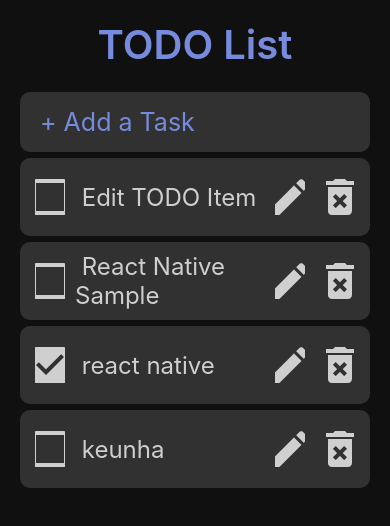
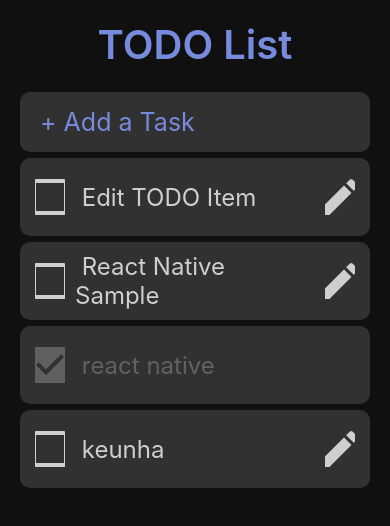
Before and after one commit to l33keunha/react-native, a React Native app in the folder react-native-todo/: screen / in a window 390 px wide. Shown: the top 526 px of the page. Built offline with nearby package versions, Linux system fonts and the light colour scheme.

Commit message:
기능 구현 - 수정, 입력 취소하기

```diff
--- a/react-native-todo/src/App.js
+++ b/react-native-todo/src/App.js
@@ -59,6 +59,17 @@ export default function App(){
         setTasks(currentTasks);
     }
 
+    // 수정
+    const _updateTask = item => {
+        const currentTasks = Object.assign({}, tasks);
+        currentTasks[item.id] = item;
+        setTasks(currentTasks);
+    }
+
+    const _onBlur = () => {
+        setNewTask('');
+    }
+
     const _handleTextChange = text => {
         setNewTask(text);
       };
@@ -76,6 +87,7 @@ export default function App(){
                     value={newTask}
                     onChangeText={_handleTextChange}
                     onSubmitEditing={_addTask}
+                    onBlur={_onBlur}
                 />
                 <List width={width}>
                     {Object.values(tasks)
@@ -86,6 +98,7 @@ export default function App(){
                         item={item}
                         deleteTask={_deleteTask}
                         toggleTask={_toggleTask}
+                        updateTask={_updateTask}
                         />
                     ))}
                 </List>
--- a/react-native-todo/src/components/IconButton.js
+++ b/react-native-todo/src/components/IconButton.js
@@ -5,20 +5,21 @@ import PropTypes from 'prop-types';
 import { images } from '../images';
 
 const Icon = styled.Image`
-    tint-color: ${({ theme }) => theme.text};
+    tint-color: ${({ theme, completed }) =>
+        completed ?  theme.done :  theme.text};
     width: 30px;
     heigth: 30px;
     margin: 10px;
 `;
 
-const IconButton = ({ type, onPressOut, id }) => {
+const IconButton = ({ type, onPressOut, id, completed }) => {
     const _onPressOut = () => {
         onPressOut(id);
     };
 
     return (
         <TouchableOpacity onPressOut={_onPressOut}>
-            <Icon source={type}/>
+            <Icon source={type} completed={completed}/>
         </TouchableOpacity>
     )
 };
@@ -31,6 +32,7 @@ IconButton.propTypes = {
     type: PropTypes.oneOf(Object.values(images)).isRequired,
     onPressOut: PropTypes.func,
     id: PropTypes.string,
+    completed: PropTypes.bool,
 };
 
 export default IconButton;
--- a/react-native-todo/src/components/Input.js
+++ b/react-native-todo/src/components/Input.js
@@ -17,7 +17,7 @@ const StyledInput = styled.TextInput.attrs(({ theme }) => ({
     color: ${({ theme }) => theme.text};
 `;
 
-const Input = ({ placeholder, value, onChangeText, onSubmitEditing  }) => {
+const Input = ({ placeholder, value, onChangeText, onSubmitEditing, onBlur }) => {
      const width = Dimensions.get('window').width;
     // const width = useWindowDimensions().width;
     return (
@@ -32,6 +32,7 @@ const Input = ({ placeholder, value, onChangeText, onSubmitEditing  }) => {
             value={value}
             onChangeText={onChangeText}
             onSubmitEditing={onSubmitEditing}
+            onBlur={onBlur}
         />
     );
 };
@@ -41,6 +42,7 @@ Input.PropTypes = {
     value: PropTypes.string.isRequired,
     onChangeText: PropTypes.func.isRequired,
     onSubmitEditing: PropTypes.func.isRequired,
+    onBlur: PropTypes.func.isRequired,
 }
 
 export default Input;
--- a/react-native-todo/src/components/Task.js
+++ b/react-native-todo/src/components/Task.js
@@ -1,8 +1,9 @@
-import React from 'react';
-import styled from 'styled-components/native';
+import React, { useState } from 'react';
+import styled, { useTheme } from 'styled-components/native';
 import PropTypes from 'prop-types';
 import IconButton from './IconButton';
 import { images } from '../images';
+import Input from './Input';
 
 const Container = styled.View`
     flex-direction: row;
@@ -16,20 +17,51 @@ const Container = styled.View`
 const Contents = styled.Text`
     flex: 1;
     font-size: 24px;
-    color: ${({ theme }) => theme.text};
+    color: ${({ theme, completed }) => ( completed ? theme.done : theme.text)};
+    text-decoration-line: ${({ complted }) => complted ? 'line-through' : 'none' };
 `;
 
-const Task = ({ item, deleteTask, toggleTask }) => {
-    return (
+const Task = ({ item, deleteTask, toggleTask, updateTask }) => {
+    const [isEditing, setIsEditing] = useState(false);
+    const [text, setText] = useState(item.text);
+    const _handleUpdateButtonPress = () => {
+        setIsEditing(true);
+    }
+    const _onSubmitEditing = () => {
+        if (isEditing) {
+            const editedTask = Object.assign({}, item, { text });
+            setIsEditing(false);
+            updateTask(editedTask);
+        }
+    }
+    const _onBlur = () => {
+        if (isEditing) {
+            setIsEditing(false);
+            setText(item.text);
+        }
+    }
+    return isEditing ? (
+        <Input
+            value={text}
+            onChangeText={text => setText(text)}
+            onSubmitEditing={_onSubmitEditing}
+            onBlur={_onBlur}
+        />
+    ) : (
         <Container>
             <IconButton
                 type={item.completed ? images.completed : images.uncompleted}
                 id={item.id}
                 onPressOut={toggleTask}
+                completed={item.completed}
             />
-            <Contents> {item.text} </Contents>
-            <IconButton type={images.update}/>
-            <IconButton type={images.delete} id={item.id} onPressOut={deleteTask}/>
+            <Contents completed={item.completed}> {item.text} </Contents>
+            {item.completed || (
+                <IconButton
+                    type={images.update}
+                    onPressOut={_handleUpdateButtonPress}
+                />
+            )}
         </Container>
     );
 };
@@ -38,6 +70,7 @@ Task.PropTypes = {
     item: PropTypes.string.isRequired,
     deleteTask: PropTypes.func.isRequired,
     toggleTask: PropTypes.func.isRequired,
+    updateTask: PropTypes.func.isRequired,
 }
 
 export default Task;
```
